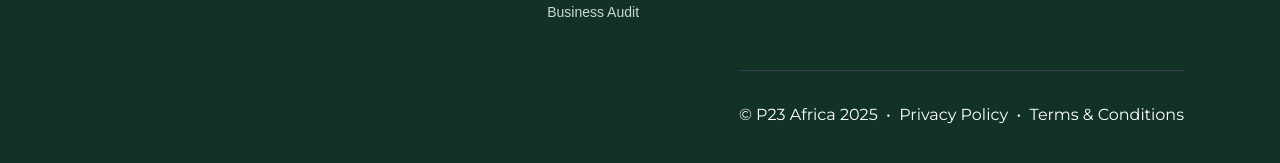
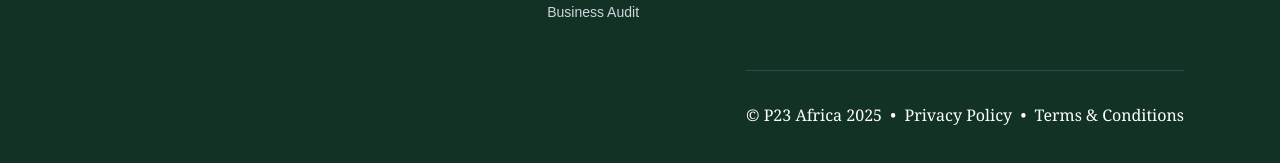
Before and after one commit to jimohsegun1/responsive-ui, a Next.js app: page / in a window 1280 px wide. Shown: the part 1942-2105 px from the top of the page. Built offline with nearby package versions, Linux system fonts and the light colour scheme.

Commit message:
Update globals.css

```diff
--- a/app/globals.css
+++ b/app/globals.css
@@ -86,6 +86,9 @@
 .font-gt-walsheim {
   font-family: 'GT Walsheim Trial', sans-serif; /* Fallback to sans-serif */
 }
+.font-georgia {
+  font-family: 'Georgia', serif; /* Fallback to serif */
+}
 
 /* Custom utility classes if needed, e.g., for background patterns */
 .bg-grainy {
```
